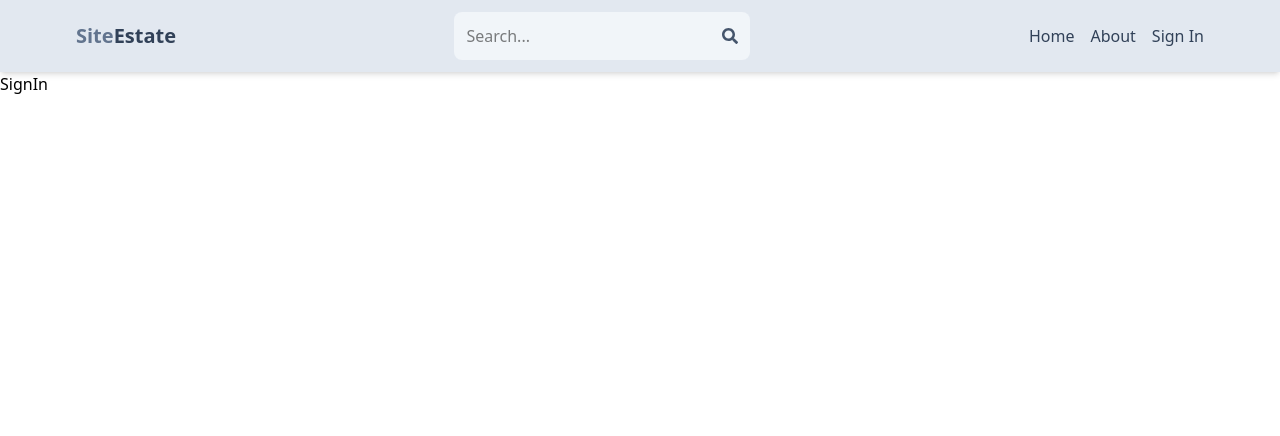
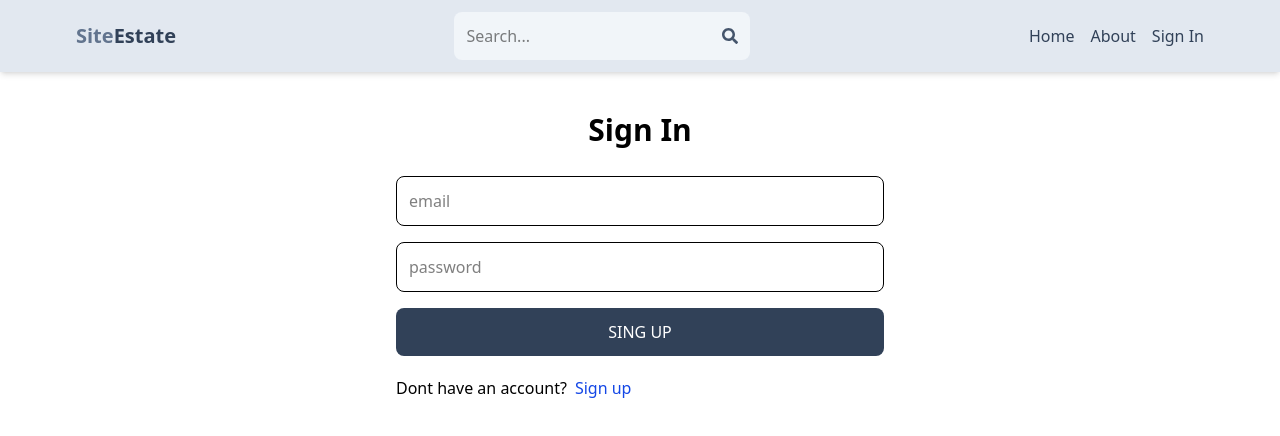
Before and after one commit to wildOpossum/mern-estate-, a React (Vite) app in the folder client/: page /sign-in in a window 1280 px wide. Shown: the top 436 px of the page. Built offline with nearby package versions, Linux system fonts and the light colour scheme.

Commit message:
Complite sign in page

```diff
--- a/client/src/pages/SignIn.jsx
+++ b/client/src/pages/SignIn.jsx
@@ -1,8 +1,78 @@
-import React from 'react'
+import React, { useState } from 'react';
+import { Link, useNavigate } from 'react-router-dom';
 
 const SignIn = () => {
+	const [formData, setFormData] = useState({});
+  const [error, setError] = useState(null);
+  const [loading, setLoading] = useState(false);
+  const navigate = useNavigate();
+
+  const handleChange = (e) => {
+    setFormData({
+      ...formData,
+      [e.target.id]: e.target.value,
+    });
+  };
+
+  const handleSubmit = async (e) => {
+    setLoading(true);
+    e.preventDefault();
+    try {
+      const res = await fetch('/api/auth/signin', {
+        method: 'POST',
+        headers: {
+          'Content-Type': 'application/json',
+        },
+        body: JSON.stringify(formData),
+      });
+      const data = await res.json();
+      if (data.succes === false) {
+        setError(data.message);
+        setLoading(false);
+        return;
+      }
+      setLoading(false);
+      setError(null);
+      navigate('/');
+    } catch (error) {
+      setLoading(false);
+      setError(error.message);
+    }
+  };
+
   return (
-	<div>SignIn</div>
+    <div className='p-3 max-w-lg mx-auto'>
+      <h1 className='text-3xl text-center font-semibold my-7'>Sign In</h1>
+      <form className='flex flex-col gap-4' onSubmit={handleSubmit}>
+        <input
+          type='email'
+          placeholder='email'
+          className='border p-3 rounded-lg'
+          id='email'
+          onChange={handleChange}
+        />
+        <input
+          type='password'
+          placeholder='password'
+          className='border p-3 rounded-lg'
+          id='password'
+          onChange={handleChange}
+        />
+
+        <button
+          disabled={loading}
+          className='bg-slate-700 text-white p-3 rounded-lg uppercase hover:opacity-95 disabled:opacity-80'
+        >{loading ? 'Loading...' : 'Sing Up'}
+        </button>
+      </form>
+      <div className='flex gap-2 mt-5'>
+        <p>Dont have an account?</p>
+        <Link to='/sign-up'>
+          <span className='text-blue-700'>Sign up</span>
+        </Link>
+      </div>
+      {error && <p className='text-red-500 mt-5'>{error}</p>}
+    </div>
   )
 }
 
```
